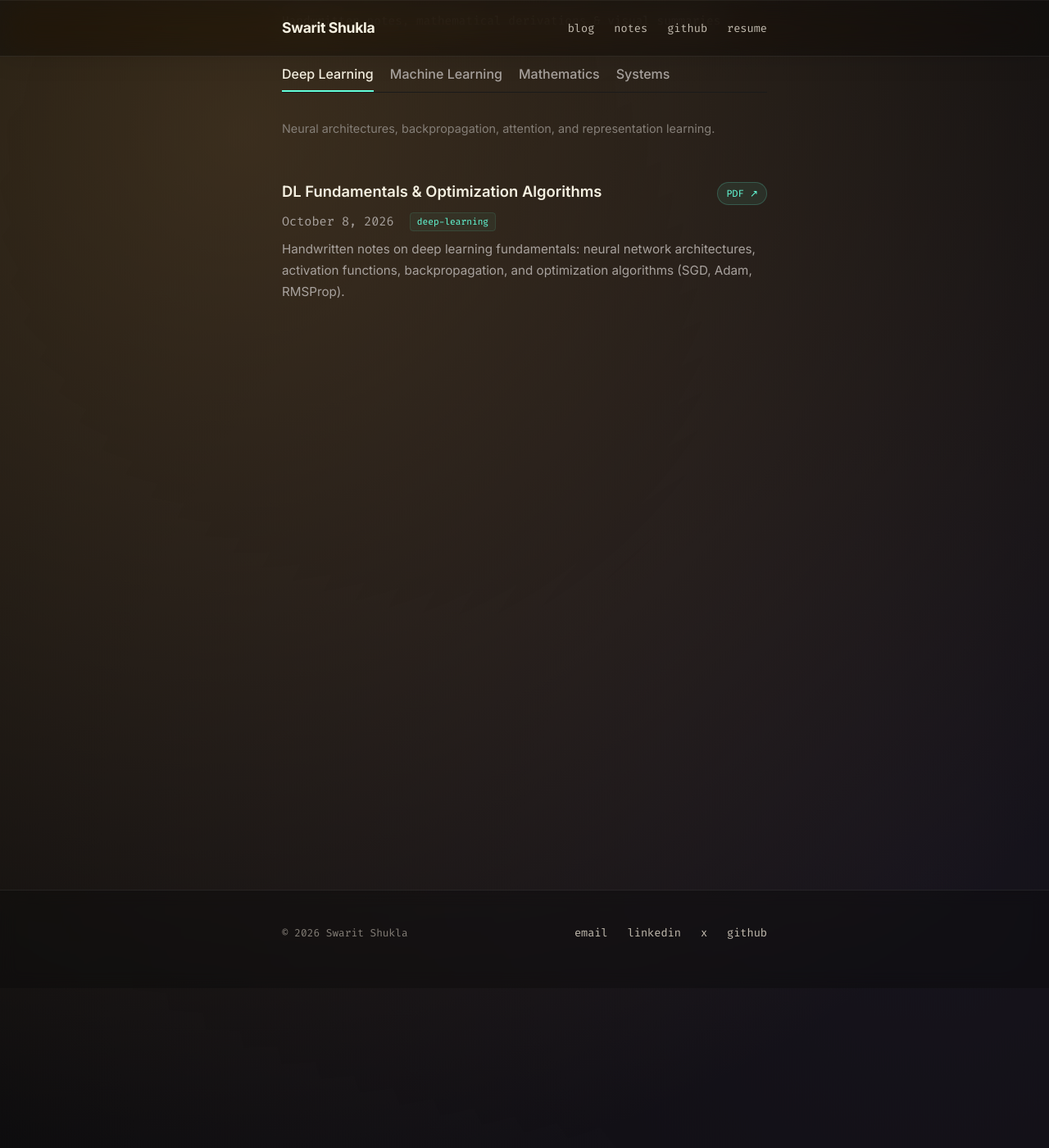
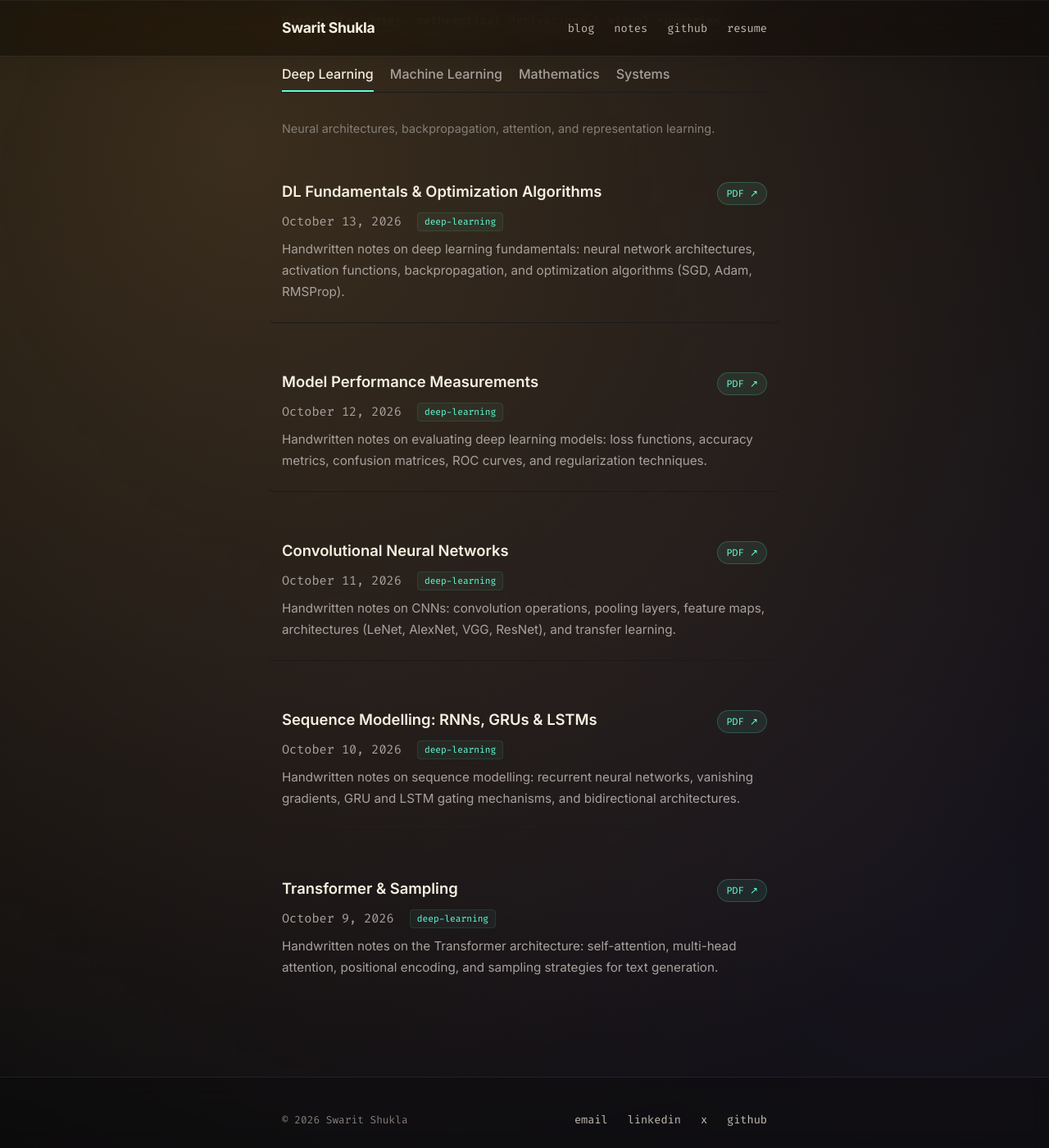
Before and after one commit to SWARITSHUKLA/SWARITSHUKLA.github.io, a Jekyll site: the page built from notes.html, in a window 1280 px wide and 1400 px high, scrolled down 195 px. Shown: the whole window at 82% size. Built offline with Jekyll 4.4.1, drawn with Linux system fonts in a browser that asks for light colours.

Commit message:
Added DL notes: Model Performance, CNNs, Sequence Modelling, Transformer & Sampling

```diff
--- a/_notes/2026-10-08-DL-Fundamentals-and-Optimization-Algorithms.md
+++ b/_notes/2026-10-08-DL-Fundamentals-and-Optimization-Algorithms.md
@@ -1,7 +1,7 @@
 ---
 layout: note
 title: "DL Fundamentals & Optimization Algorithms"
-date: 2026-10-08
+date: 2026-10-13
 category: deep-learning
 pdf: "/assets/notes/DL fundamentals and optimization algorithms.pdf"
 description: "Handwritten notes on deep learning fundamentals: neural network architectures, activation functions, backpropagation, and optimization algorithms (SGD, Adam, RMSProp)."
--- /dev/null
+++ b/_notes/2026-10-09-Transformer-and-Sampling.md
@@ -0,0 +1,16 @@
+---
+layout: note
+title: "Transformer & Sampling"
+date: 2026-10-09
+category: deep-learning
+pdf: "/assets/notes/Transformer and Sampling.pdf"
+description: "Handwritten notes on the Transformer architecture: self-attention, multi-head attention, positional encoding, and sampling strategies for text generation."
+---
+
+These notes cover the Transformer architecture and generation techniques:
+
+- **Self-Attention**: Query, key, value projections, scaled dot-product attention, and attention score computation.
+- **Multi-Head Attention**: Parallel attention heads, concatenation, and why multiple heads capture different relationships.
+- **Positional Encoding**: Sinusoidal encodings, learned positions, and injecting sequence order into attention.
+- **Transformer Blocks**: Layer normalization, residual connections, feed-forward layers, and encoder-decoder structure.
+- **Sampling Strategies**: Greedy decoding, temperature scaling, top-k, top-p (nucleus sampling), and beam search.
--- /dev/null
+++ b/_notes/2026-10-10-Sequence-Modelling.md
@@ -0,0 +1,16 @@
+---
+layout: note
+title: "Sequence Modelling: RNNs, GRUs & LSTMs"
+date: 2026-10-10
+category: deep-learning
+pdf: "/assets/notes/Sequence modelling GRUs,RNNs & LSTMs.pdf"
+description: "Handwritten notes on sequence modelling: recurrent neural networks, vanishing gradients, GRU and LSTM gating mechanisms, and bidirectional architectures."
+---
+
+These notes cover architectures designed for sequential and temporal data:
+
+- **Recurrent Neural Networks**: Hidden state propagation, unrolling through time, and backpropagation through time (BPTT).
+- **Vanishing & Exploding Gradients**: Why vanilla RNNs struggle with long sequences and how gating solves it.
+- **LSTM**: Forget gate, input gate, output gate, cell state — the full gating mechanism explained visually.
+- **GRU**: Simplified gating with reset and update gates, and comparison with LSTM.
+- **Bidirectional RNNs**: Processing sequences in both directions for richer context.
--- /dev/null
+++ b/_notes/2026-10-11-Convolutional-Neural-Networks.md
@@ -0,0 +1,15 @@
+---
+layout: note
+title: "Convolutional Neural Networks"
+date: 2026-10-11
+category: deep-learning
+pdf: "/assets/notes/Convolutional Neural Networks.pdf"
+description: "Handwritten notes on CNNs: convolution operations, pooling layers, feature maps, architectures (LeNet, AlexNet, VGG, ResNet), and transfer learning."
+---
+
+These notes cover the architecture and intuition behind convolutional neural networks:
+
+- **Convolution Operations**: Filters, kernels, stride, padding, and how feature maps are computed.
+- **Pooling Layers**: Max pooling, average pooling, and spatial dimension reduction.
+- **Classic Architectures**: LeNet, AlexNet, VGG, GoogLeNet, ResNet — evolution of CNN design and skip connections.
+- **Transfer Learning**: Pre-trained models, fine-tuning strategies, and feature extraction for downstream tasks.
--- /dev/null
+++ b/_notes/2026-10-12-Model-Performance-Measurements.md
@@ -0,0 +1,15 @@
+---
+layout: note
+title: "Model Performance Measurements"
+date: 2026-10-12
+category: deep-learning
+pdf: "/assets/notes/Model performance measurements.pdf"
+description: "Handwritten notes on evaluating deep learning models: loss functions, accuracy metrics, confusion matrices, ROC curves, and regularization techniques."
+---
+
+These notes cover how to measure and improve deep learning model performance:
+
+- **Loss Functions**: Cross-entropy, MSE, hinge loss — choosing the right objective for your task.
+- **Classification Metrics**: Accuracy, precision, recall, F1 score, and when each matters most.
+- **Visualization Tools**: Confusion matrices, ROC-AUC curves, precision-recall plots, and learning curves.
+- **Regularization**: Dropout, batch normalization, early stopping, and their effect on generalization.
```
Also changed, not shown: 4 other files.
